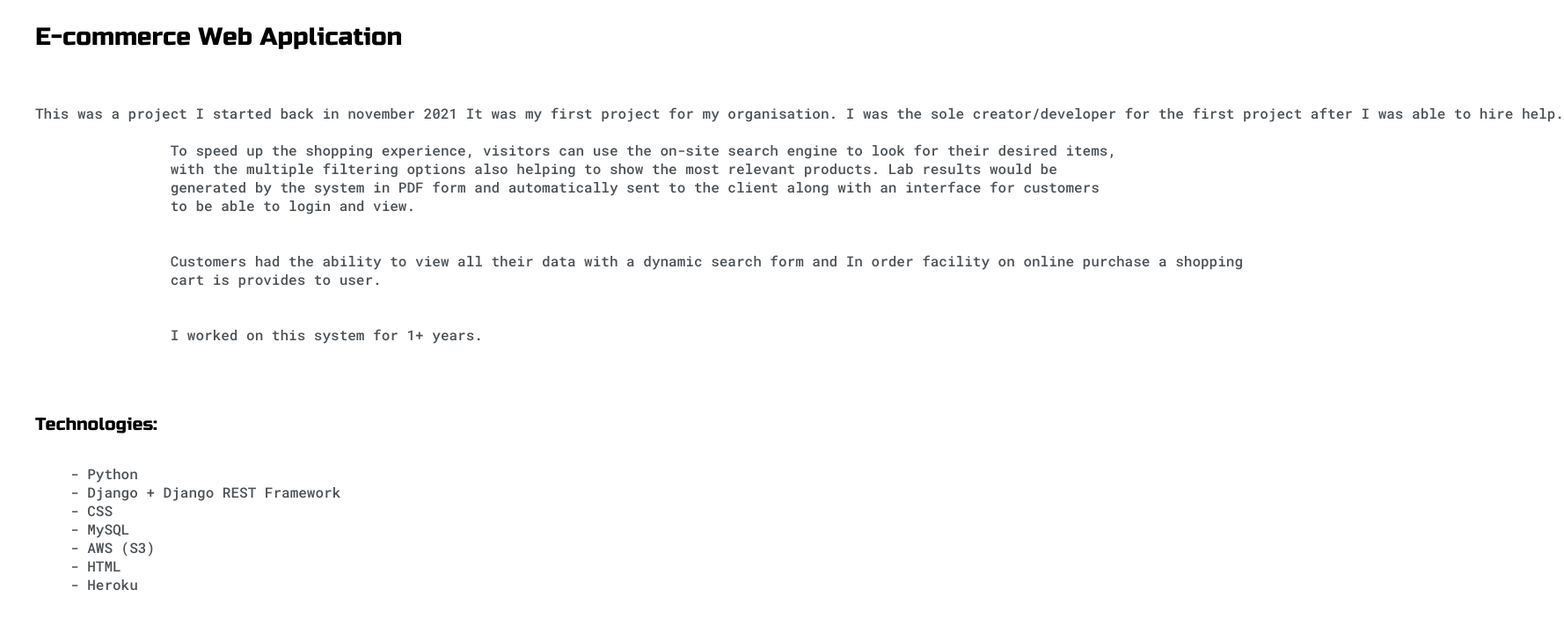
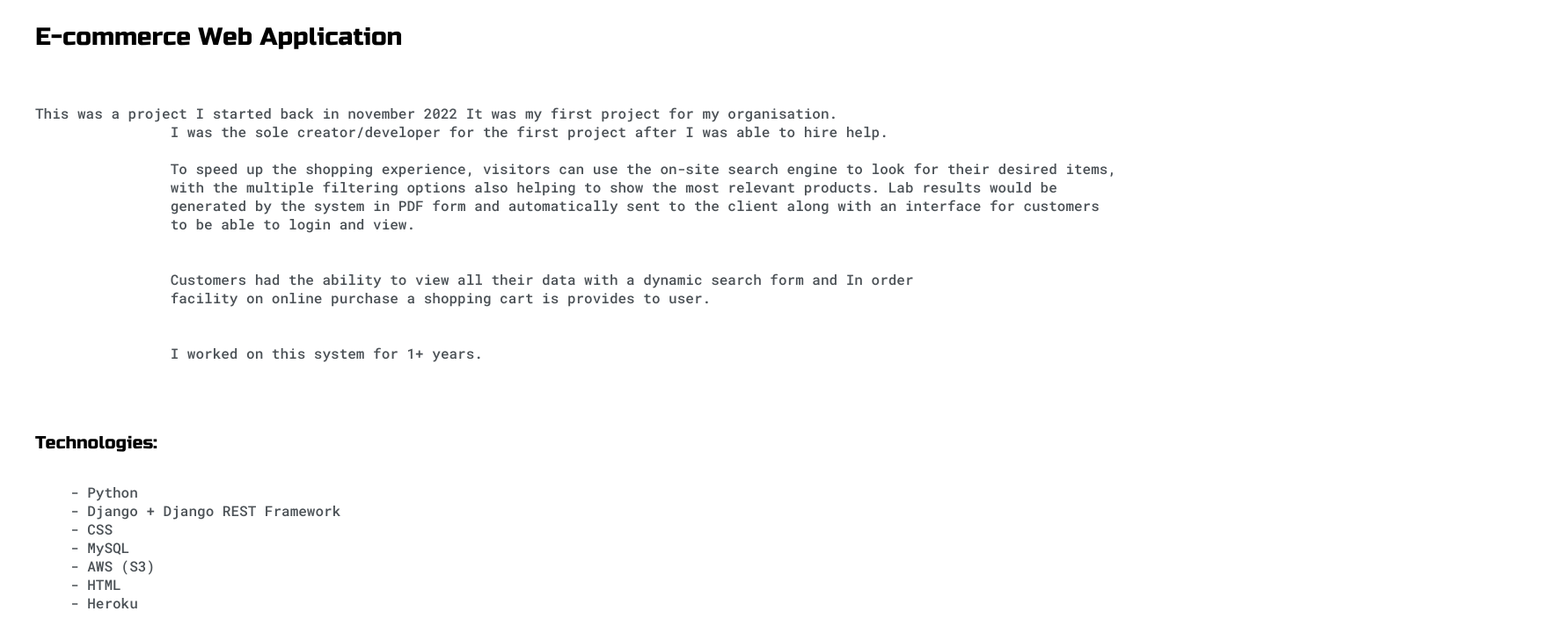
Before and after one commit to Roopavn/roopavn-profile-2, a plain HTML site: page post.html in a window 1280 px wide. Shown: the part 409-1121 px from the top of the page at 88% size, 1778 px wide, since content can reach past the window. Before the commit the page ends 1100 px from the top, so only its background shows below. Drawn offline with Linux system fonts and the light colour scheme.

Commit message:
Update post.html

```diff
--- a/post.html
+++ b/post.html
@@ -52,15 +52,16 @@
 
 		<h3>E-commerce Web Application</h3>
         <pre>
-		<p>This was a project I started back in november 2021 It was my first project for my organisation. I was the sole creator/developer for the first project after I was able to hire help.
+		<p>This was a project I started back in november 2022 It was my first project for my organisation.
+		I was the sole creator/developer for the first project after I was able to hire help.
 
 		To speed up the shopping experience, visitors can use the on-site search engine to look for their desired items,
 		with the multiple filtering options also helping to show the most relevant products. Lab results would be
 		generated by the system in PDF form and automatically sent to the client along with an interface for customers
 		to be able to login and view.
 		<br>
-		Customers had the ability to view all their data with a dynamic search form and In order facility on online purchase a shopping
-		cart is provides to user.
+		Customers had the ability to view all their data with a dynamic search form and In order
+		facility on online purchase a shopping cart is provides to user.
 		<br>
 		I worked on this system for 1+ years.</p>
 	    </pre>
```
